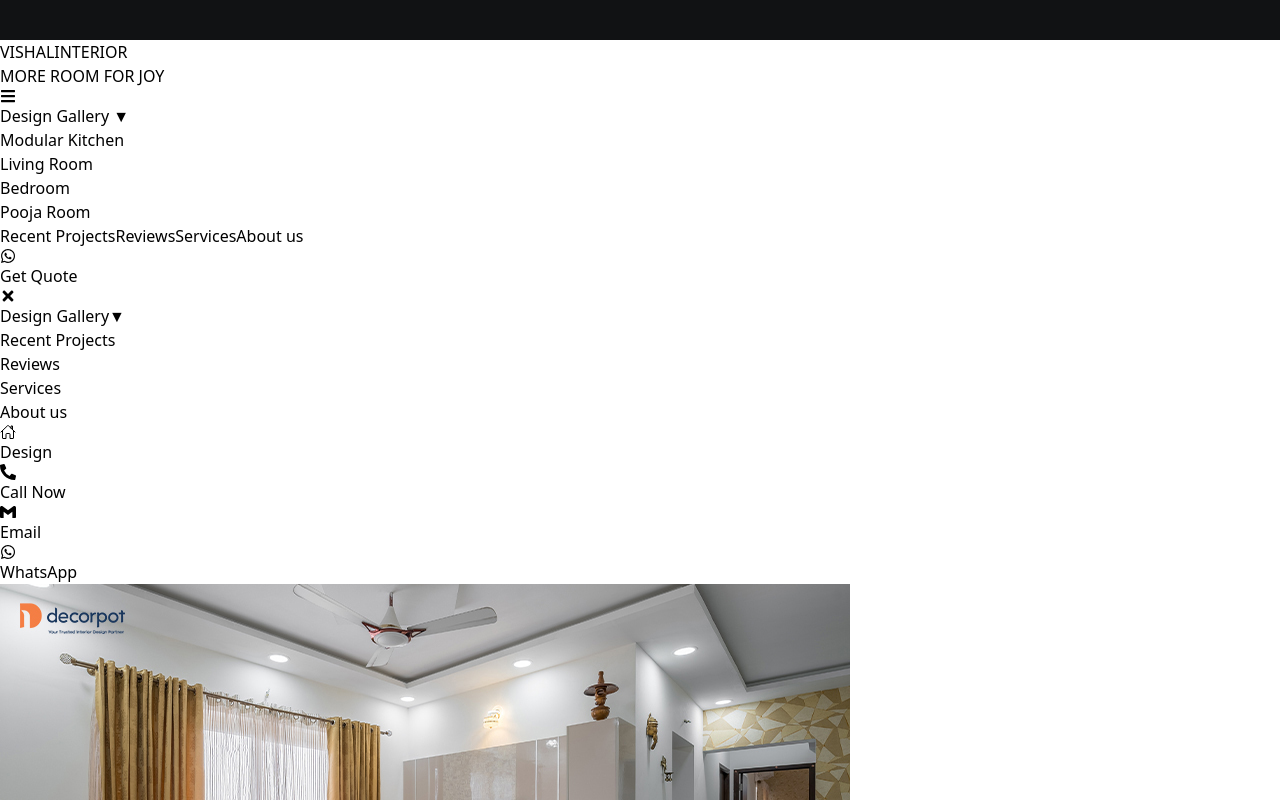
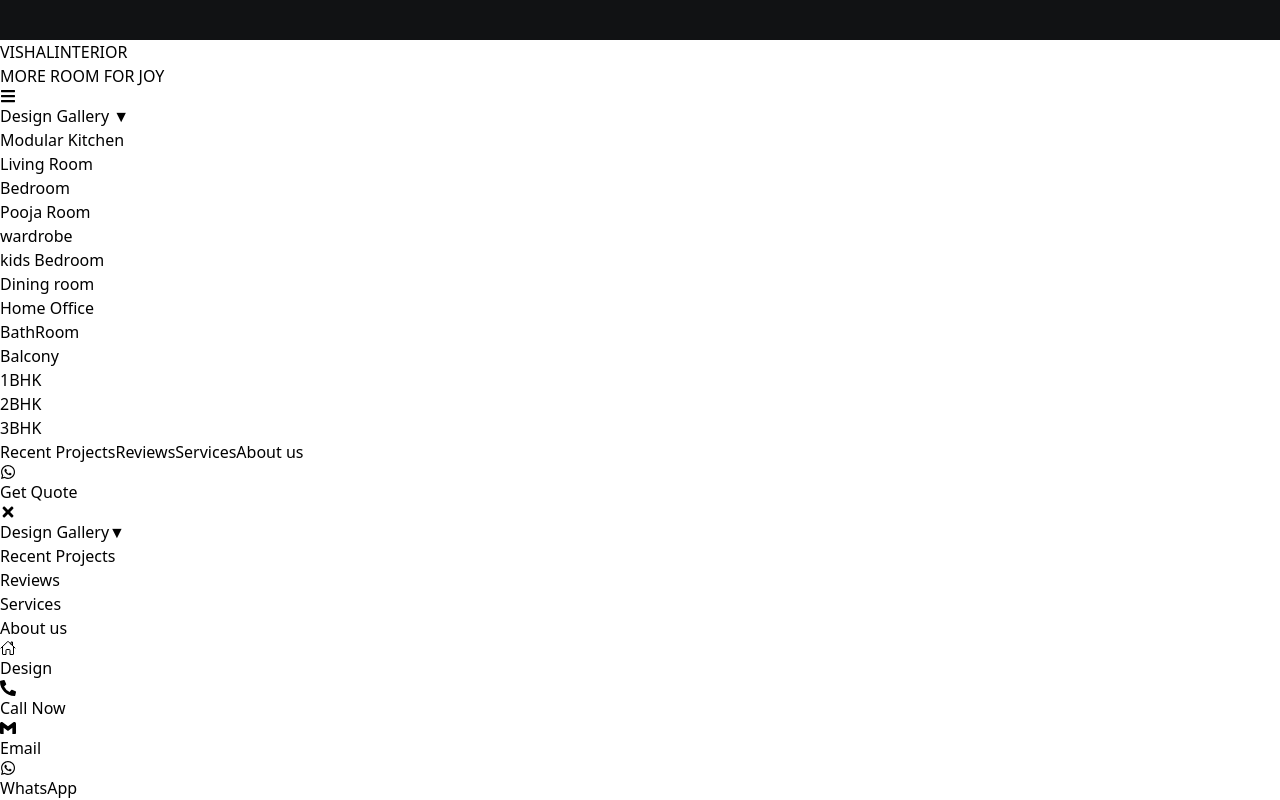
Before and after one commit to omprakash987/vishalInterior, a React (Vite) app in the folder frontend/: page / in a window 1280 px wide. Shown: the part 1240-2040 px from the top of the page. Built offline with nearby package versions, Linux system fonts and the light colour scheme.

Commit message:
photo remove

```diff
--- a/frontend/src/components/designComponents/AboutUs.jsx
+++ b/frontend/src/components/designComponents/AboutUs.jsx
@@ -1,8 +1,12 @@
 import React from "react";
 import { FaPalette, FaRegSmileBeam, FaHome } from "react-icons/fa";
+import Navbar from "./Navbar";
 
 const AboutUs = () => {
   return (
+    <div>
+
+    <Navbar className ="h-0" />
     <div className="bg-white text-gray-800 min-h-screen py-12 px-6 md:px-16">
       {/* Hero Section */}
       <section className="text-center mb-16">
@@ -15,13 +19,7 @@
       </section>
 
       {/* Image Section */}
-      <div className="flex justify-center mb-16">
-        <img
-          src="/developer.jpg"
-          alt="Interior Design Team"
-          className="rounded-2xl shadow-lg w-full max-w-4xl object-cover h-96"
-        />
-      </div>
+
 
       {/* Why Choose Us Section */}
       <section className="mb-16">
@@ -66,6 +64,7 @@
         </button>
       </section>
     </div>
+    </div>
   );
 };
 
--- a/frontend/src/components/designComponents/HeroSection.jsx
+++ b/frontend/src/components/designComponents/HeroSection.jsx
@@ -26,9 +26,7 @@
            <div className="flex items-center justify-between py-4 px-6 max-w-screen-xl mx-auto">
            <SendEmail quote={'Book Free Consultence'}/>
            </div>
-            <p className="text-xs text-gray-400 mt-2">
-              *T&C: Available on orders over Rs. 5 Lakh
-            </p>
+
           </div>
         </div>
       </div>
--- a/frontend/src/components/designComponents/Navbar.jsx
+++ b/frontend/src/components/designComponents/Navbar.jsx
@@ -81,7 +81,7 @@
             >
               Design Gallery <span className="ml-1 text-xs">▼</span>
               <ul
-                className={`absolute top-full left-0 mt-2 w-72 cursor-pointer bg-white shadow-lg rounded-md transition-all duration-700 ease-in-out transform ${
+                className={`absolute top-full left-0 mt-2 w-[36rem] grid grid-cols-2 gap-2 cursor-pointer bg-white bg-opacity-80 backdrop-filter backdrop-blur-md shadow-lg rounded-md transition-all duration-700 ease-in-out transform ${
                   isDropdownOpen
                     ? "opacity-100 translate-y-0 scale-100"
                     : "opacity-0 -translate-y-3 scale-95 pointer-events-none"
@@ -119,10 +119,86 @@
                     Pooja Room
                   </Link>
                 </li>
+                <li className="px-4 py-3 hover:bg-gray-100 cursor-pointer">
+                  <Link
+                    to="/wordrobe-room-design"
+                    className="text-gray-800 font-bold text-2xl"
+                  >
+                   wardrobe
+                  </Link>
+                </li>
+                <li className="px-4 py-3 hover:bg-gray-100 cursor-pointer">
+                  <Link
+                    to="/kids-room-design"
+                    className="text-gray-800 font-bold text-2xl"
+                  >
+                    kids Bedroom
+                  </Link>
+                </li>
+                <li className="px-4 py-3 hover:bg-gray-100 cursor-pointer">
+                  <Link
+                    to="/dining-room-design"
+                    className="text-gray-800 font-bold text-2xl"
+                  >
+                    Dining room
+                  </Link>
+                </li>
+                <li className="px-4 py-3 hover:bg-gray-100 cursor-pointer">
+                  <Link
+                    to="/homeoffice-room-design"
+                    className="text-gray-800 font-bold text-2xl"
+                  >
+                    Home Office
+                  </Link>
+                </li>
+
+                <li className="px-4 py-3 hover:bg-gray-100 cursor-pointer">
+                  <Link
+                    to="/Bathroom-design"
+                    className="text-gray-800 font-bold text-2xl"
+                  >
+                   BathRoom
+                  </Link>
+                </li>
+
+                <li className="px-4 py-3 hover:bg-gray-100 cursor-pointer">
+                  <Link
+                    to="/Balcony-design"
+                    className="text-gray-800 font-bold text-2xl"
+                  >
+                    Balcony
+                  </Link>
+                </li>
+                <li className="px-4 py-3 hover:bg-gray-100 cursor-pointer">
+                  <Link
+                    to="/1BHK-room-design"
+                    className="text-gray-800 font-bold text-2xl"
+                  >
+                    1BHK
+                  </Link>
+                </li>
+
+                <li className="px-4 py-3 hover:bg-gray-100 cursor-pointer">
+                  <Link
+                    to="/2BHK-room-design"
+                    className="text-gray-800 font-bold text-2xl"
+                  >
+                   2BHK
+                  </Link>
+                </li>
+
+                <li className="px-4 py-3 hover:bg-gray-100 cursor-pointer">
+                  <Link
+                    to="/3BHK-room-design"
+                    className="text-gray-800 font-bold text-2xl"
+                  >
+                    3BHK
+                  </Link>
+                </li>
               </ul>
             </li>
             <Link
-            to={'recent-projects'}
+            to={'/recent-projects'}
              className="hover:text-[#008489] cursor-pointer font-bold">
               Recent Projects
             </Link>
--- a/frontend/src/components/designComponents/RecentProjects.jsx
+++ b/frontend/src/components/designComponents/RecentProjects.jsx
@@ -1,5 +1,6 @@
 import React from "react";
 import { motion } from "framer-motion";
+import Navbar from "./Navbar";
 
 const projects = [
   {
@@ -60,7 +61,11 @@
 
 const RecentProjects = () => {
   return (
-    <div className="bg-gray-50 min-h-screen px-6 py-12 md:px-16">
+    <div>
+<Navbar className = " h-0"/>
+
+    <div className="bg-gray-50 h-0  px-6 py-12 md:px-16">
+
       <motion.h2
         initial={{ opacity: 0, y: -20 }}
         animate={{ opacity: 1, y: 0 }}
@@ -76,6 +81,7 @@
         ))}
       </div>
     </div>
+    </div>
   );
 };
 
--- a/frontend/src/components/designComponents/Reviews.jsx
+++ b/frontend/src/components/designComponents/Reviews.jsx
@@ -1,6 +1,7 @@
 import React from "react";
 import { motion } from "framer-motion";
 import { FaStar } from "react-icons/fa";
+import Navbar from "./Navbar";
 
 const reviews = [
   {
@@ -77,6 +78,9 @@
 
 const Reviews = () => {
   return (
+    <div>
+
+    <Navbar className =" h-0"/>
     <div className="bg-gray-50 min-h-screen px-6 py-12 md:px-16">
       <motion.h2
         initial={{ opacity: 0, y: -20 }}
@@ -93,6 +97,7 @@
         ))}
       </div>
     </div>
+    </div>
   );
 };
 
```
